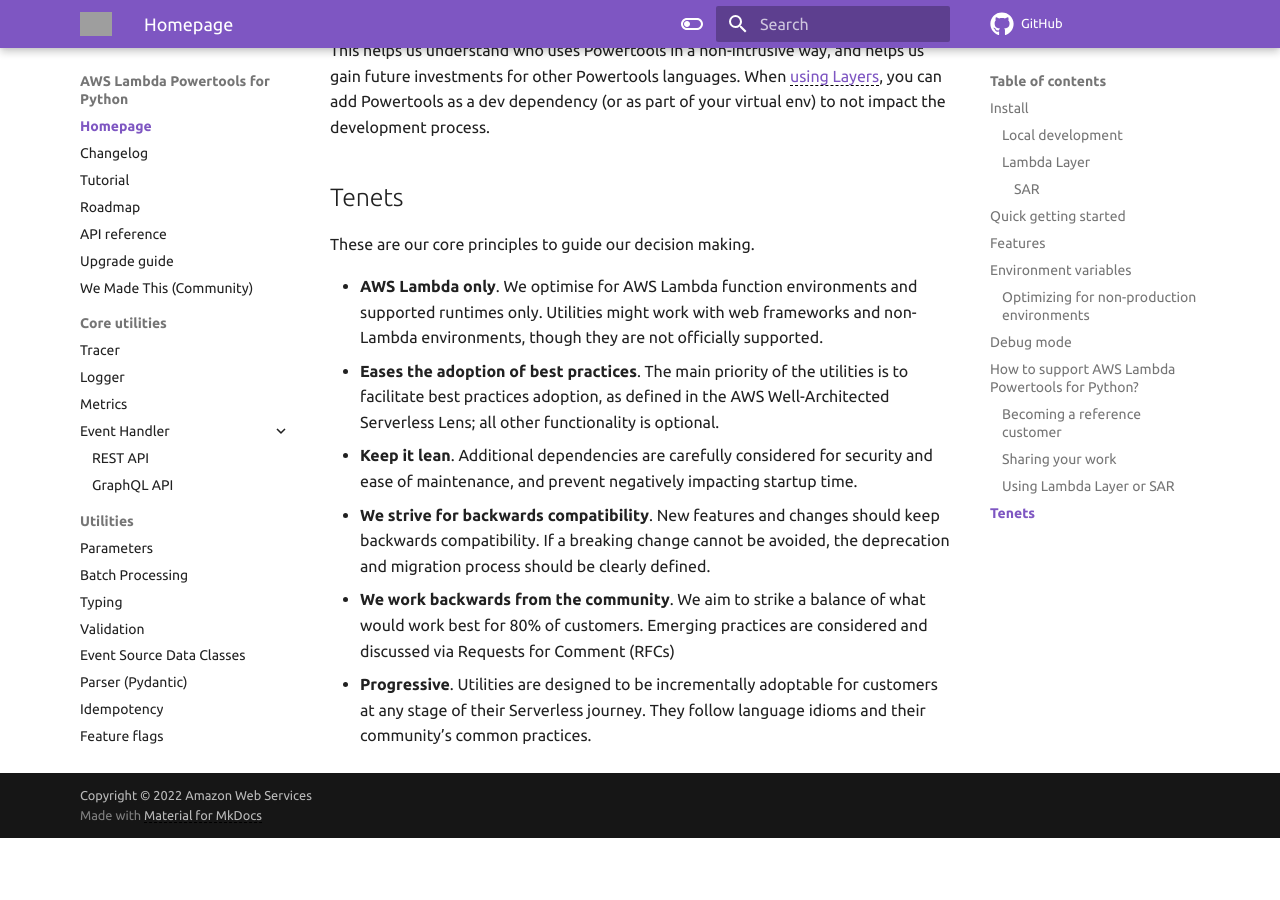
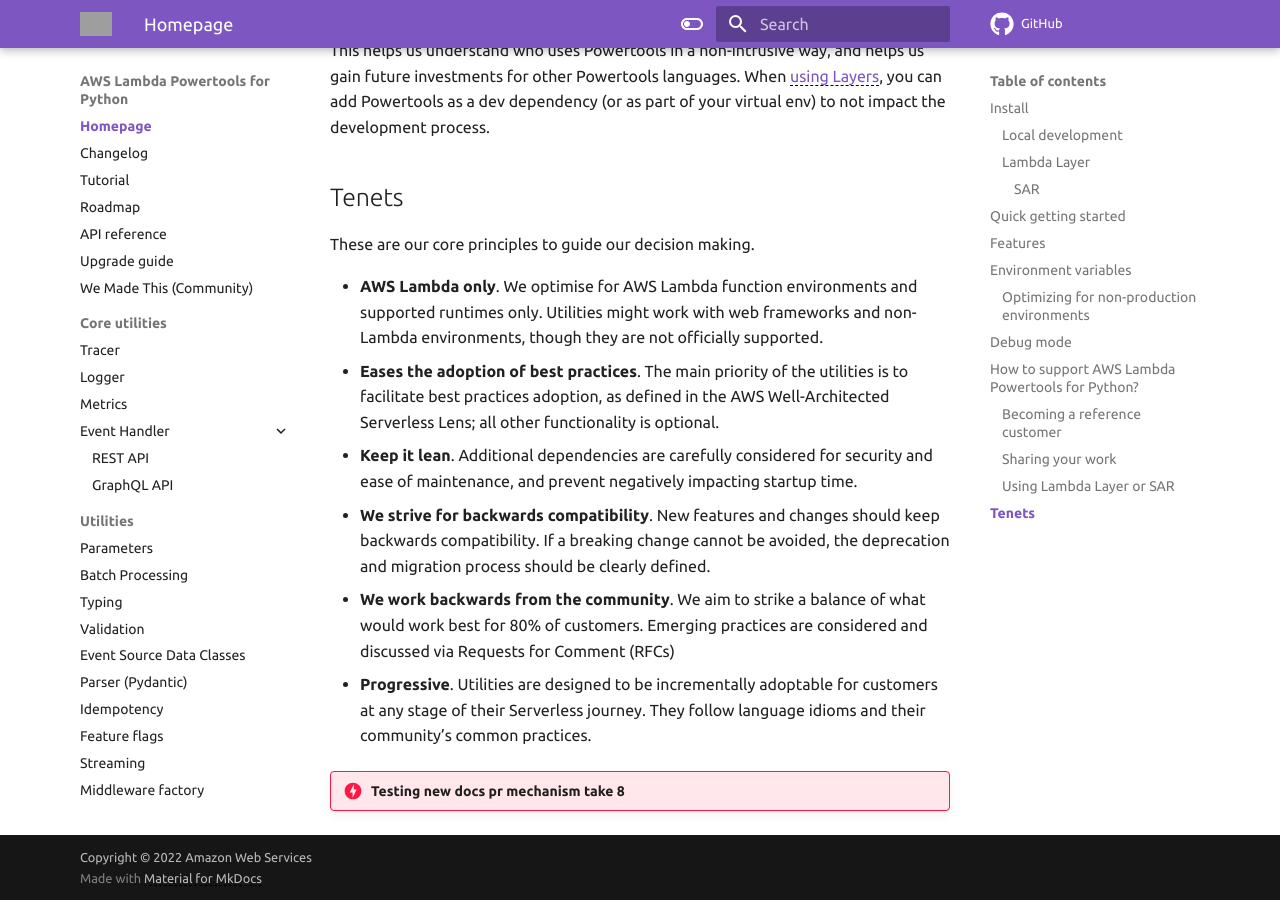
Before and after one commit to heitorlessa/aws-lambda-powertools-test, an MkDocs documentation site: the page built from docs/index.md, in a window 1280 px wide and 900 px high, scrolled down 8229 px. Built offline with MkDocs 1.6.1 and Material for MkDocs 9.7.7, drawn with Linux system fonts in a browser that asks for light colours; emoji names are drawn with the system emoji font; a script that is not in the unit is left out; comment, search, counter and statistics services are not loaded; the version menu is left out; before the commit the page ends 9067 px from its top, so only the background shows below that; grey boxes are pictures that could not be loaded.

Commit message:
chore(ci): docs rebuild

```diff
--- a/docs/index.md
+++ b/docs/index.md
@@ -774,3 +774,4 @@
 * **We strive for backwards compatibility**. New features and changes should keep backwards compatibility. If a breaking change cannot be avoided, the deprecation and migration process should be clearly defined.
 * **We work backwards from the community**. We aim to strike a balance of what would work best for 80% of customers. Emerging practices are considered and discussed via Requests for Comment (RFCs)
 * **Progressive**. Utilities are designed to be incrementally adoptable for customers at any stage of their Serverless journey. They follow language idioms and their community’s common practices.
+!!! danger "Testing new docs pr mechanism take 8"
```
